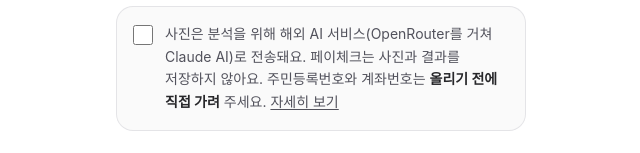
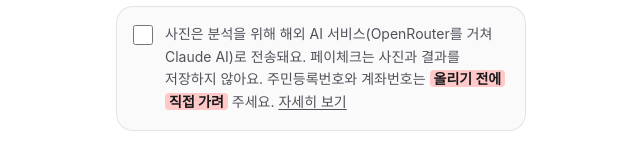
Before and after one commit to yemurf/paycheck, a Next.js app: page /check in a window 1280 px wide. Shown: the part 498-651 px from the top of the page, without its empty margins (319-959 px from the left). Built offline with nearby package versions, Linux system fonts and the light colour scheme; a web font is replaced by a local one.

Commit message:
style: 시작 화면의 개인정보 안내 문구 강조

```diff
--- a/components/StartScreen.tsx
+++ b/components/StartScreen.tsx
@@ -71,7 +71,7 @@ export function StartScreen({ onStart, onSample, onNoContract, sampleLoading }:
           />
           <span>
             사진은 분석을 위해 해외 AI 서비스(OpenRouter를 거쳐 Claude AI)로 전송돼요. 페이체크는 사진과 결과를
-            저장하지 않아요. 주민등록번호와 계좌번호는 <strong className="text-zinc-800">올리기 전에 직접 가려</strong>{" "}
+            저장하지 않아요. 주민등록번호와 계좌번호는 <strong className="rounded bg-red-200 box-decoration-clone px-1 text-zinc-900">올리기 전에 직접 가려</strong>{" "}
             주세요.{" "}
             <Link href="/privacy" className="underline underline-offset-2">
               자세히 보기
```
